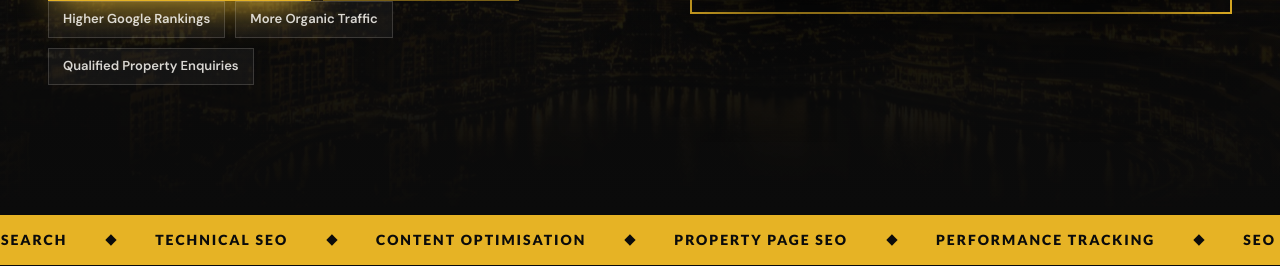
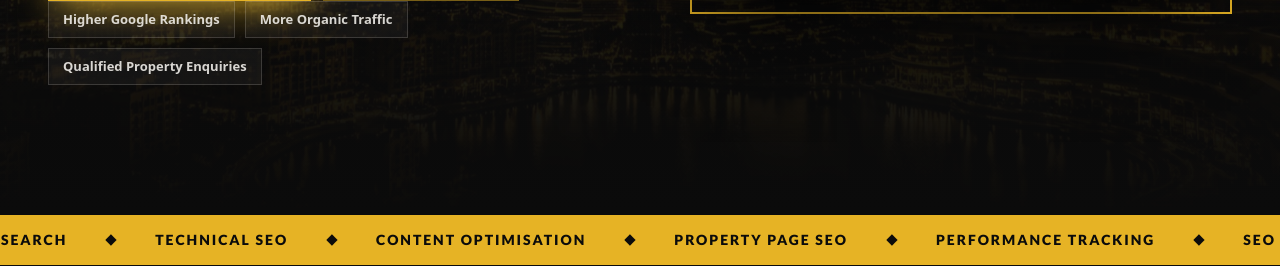
Before and after one commit to DelemonTechCorp/Delemontechnology, a Django app: page /real-estate-seo-service-uae/ in a window 1280 px wide. Shown: the part 813-1079 px from the top of the page. Run offline with Django 4.2, Linux system fonts and the light colour scheme; some libraries are stand-ins or nearby versions.

Commit message:
remove meta

```diff
--- a/Delemon_App/templates/main/realestate_seo.html
+++ b/Delemon_App/templates/main/realestate_seo.html
@@ -6,17 +6,6 @@
 
 
 {% block content %}
-<head>
-<meta name="viewport" content="width=device-width, initial-scale=1">
-<meta name="keywords" content="Real Estate SEO Service UAE,Real Estate SEO Agency Dubai,SEO for Real Estate Companies UAE,Property SEO Dubai,Real Estate Digital Marketing UAE,SEO for Property Developers Dubai,Luxury Real Estate SEO UAE,Commercial Real Estate SEO UAE,Real Estate Keyword Research UAE,Real Estate Website Optimisation Dubai">
-<meta content="Delemon Technology provides Real Estate SEO Service UAE to improve Google rankings, increase organic traffic and generate qualified property enquiries for agencies, developers and brokers." name="description"/>
-
-</head>
-<link rel="preconnect" href="https://fonts.googleapis.com">
-<link rel="preconnect" href="https://fonts.gstatic.com" crossorigin>
-<link
-  href="https://fonts.googleapis.com/css2?family=Lato:wght@400;700;800;900&family=DM+Sans:wght@400;500;600;700&display=swap"
-  rel="stylesheet">
 
 <style>
   /* =========================================================
```
